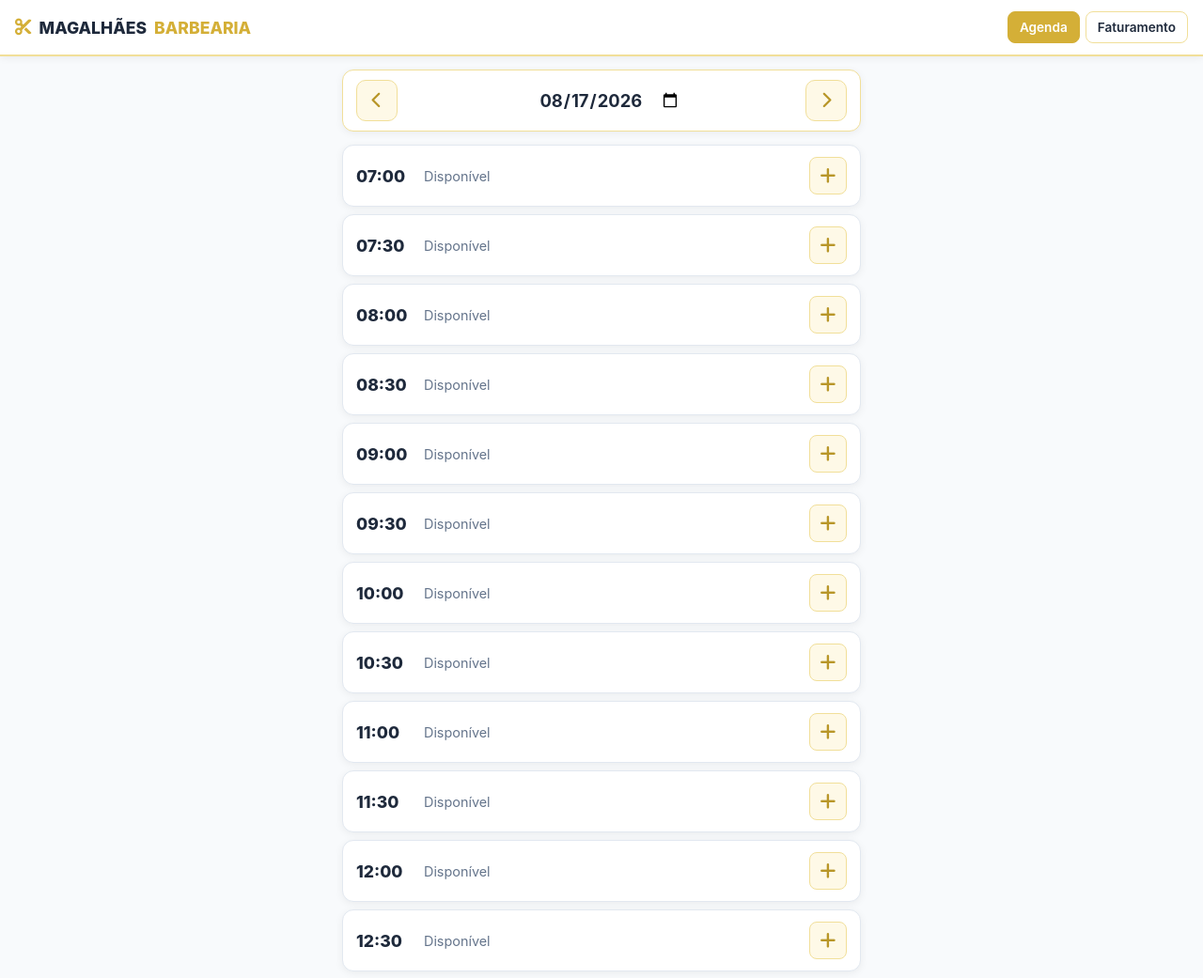
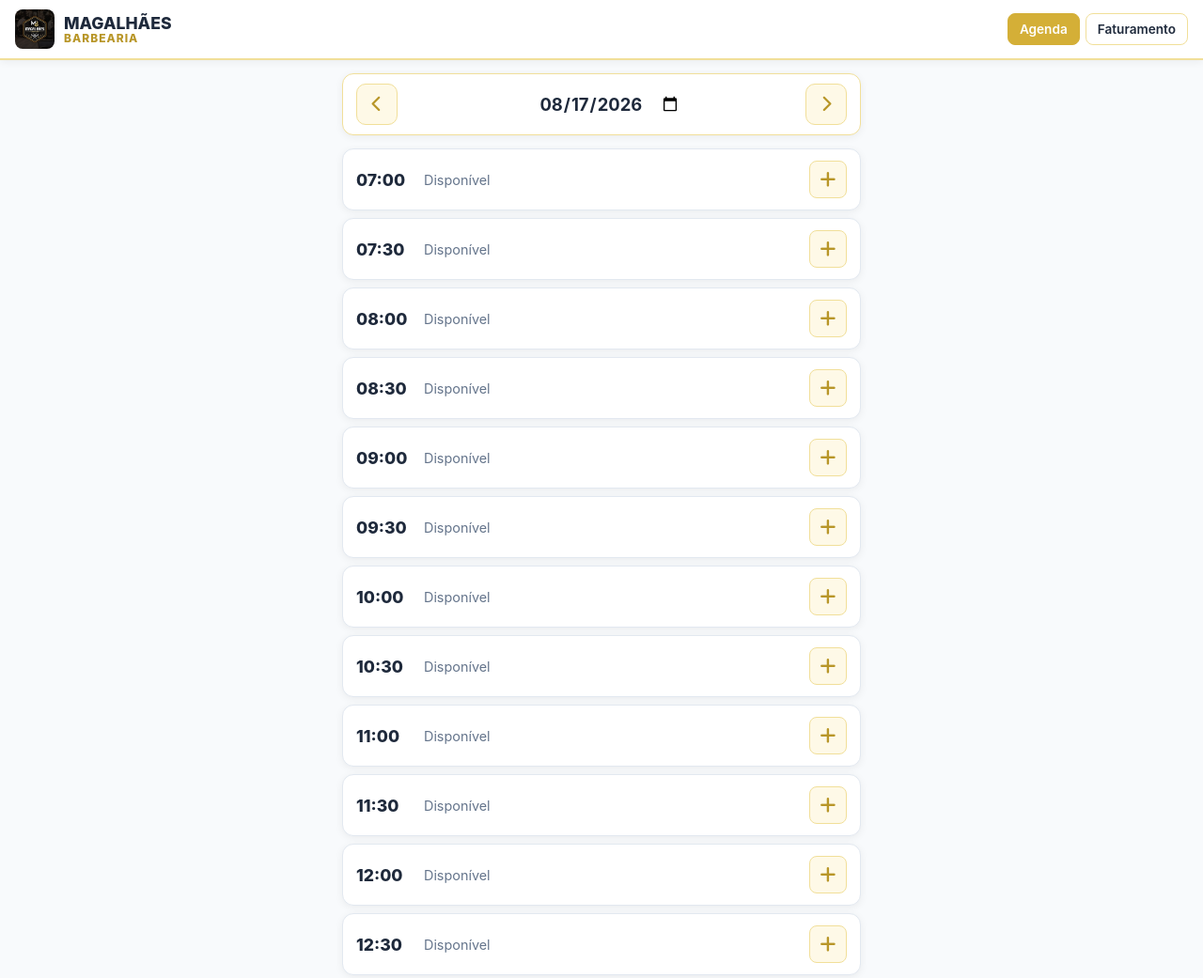
Before and after one commit to Jardeson0607/magalhaesbarbearia, a plain HTML site: page index.html in a window 1280 px wide. Shown: the top 1041 px of the page at 94% size. Drawn offline with nearby package versions, Linux system fonts and the light colour scheme.

Commit message:
Update index.html

```diff
--- a/index.html
+++ b/index.html
@@ -5,6 +5,7 @@
   <meta name="viewport" content="width=device-width, initial-scale=1.0, maximum-scale=1.0, user-scalable=no">
   <title>Magalhães Barbearia - Gestão</title>
   <link rel="manifest" href="manifest.json">
+  <link rel="icon" type="image/webp" href="logo.webp">
   <meta name="theme-color" content="#d4af37">
   <script src="https://cdn.jsdelivr.net/npm/@supabase/supabase-js@2"></script>
   <link rel="stylesheet" href="https://cdnjs.cloudflare.com/ajax/libs/font-awesome/6.4.0/css/all.min.css">
@@ -32,7 +33,7 @@
     header {
       background: var(--card-bg);
       border-bottom: 2px solid var(--gold-border);
-      padding: 12px 16px;
+      padding: 10px 16px;
       display: flex;
       justify-content: space-between;
       align-items: center;
@@ -41,8 +42,15 @@
       z-index: 50;
       box-shadow: var(--shadow);
     }
-    .brand { display: flex; align-items: center; gap: 8px; font-weight: 800; font-size: 1.1rem; color: #1e293b; }
-    .brand span { color: var(--gold-primary); }
+    .brand { display: flex; align-items: center; gap: 10px; font-weight: 800; font-size: 1.1rem; color: #1e293b; }
+    .brand img {
+      width: 42px;
+      height: 42px;
+      object-fit: contain;
+      border-radius: 8px;
+    }
+    .brand-text { display: flex; flex-direction: column; line-height: 1.1; }
+    .brand-text span { font-size: 0.75rem; color: var(--gold-dark); letter-spacing: 1px; }
 
     .nav-tabs { display: flex; gap: 6px; }
     .nav-btn {
@@ -167,7 +175,6 @@
       font-weight: 700; border: none; cursor: pointer;
     }
 
-    /* Dashboard & Filtros */
     .filter-box {
       background: white; border: 1px solid var(--gold-border);
       border-radius: 12px; padding: 14px; margin-bottom: 14px; box-shadow: var(--shadow);
@@ -204,7 +211,13 @@
 <body>
 
   <header>
-    <div class="brand"><i class="fa-solid fa-scissors" style="color:var(--gold-primary)"></i> MAGALHÃES <span>BARBEARIA</span></div>
+    <div class="brand">
+      <img src="logo.webp" alt="Logo Magalhães Barbearia">
+      <div class="brand-text">
+        <div>MAGALHÃES</div>
+        <span>BARBEARIA</span>
+      </div>
+    </div>
     <div class="nav-tabs">
       <button class="nav-btn active" id="tabAgenda" onclick="switchView('agenda')">Agenda</button>
       <button class="nav-btn" id="tabDashboard" onclick="switchView('dashboard')">Faturamento</button>
@@ -483,7 +496,6 @@
       loadAgenda();
     }
 
-    // Função de Excluir Agendamento
     async function deleteAppointment(id, clientName) {
       const confirmDelete = confirm(`Tem certeza que deseja apagar o agendamento de "${clientName}"?`);
       if (!confirmDelete) return;
@@ -502,7 +514,6 @@
         dailyAppointments = dailyAppointments.filter(a => a.id != id);
       }
 
-      // Atualiza a tela atual
       if (document.getElementById('view-agenda').style.display !== 'none') {
         loadAgenda();
       } else {
```
